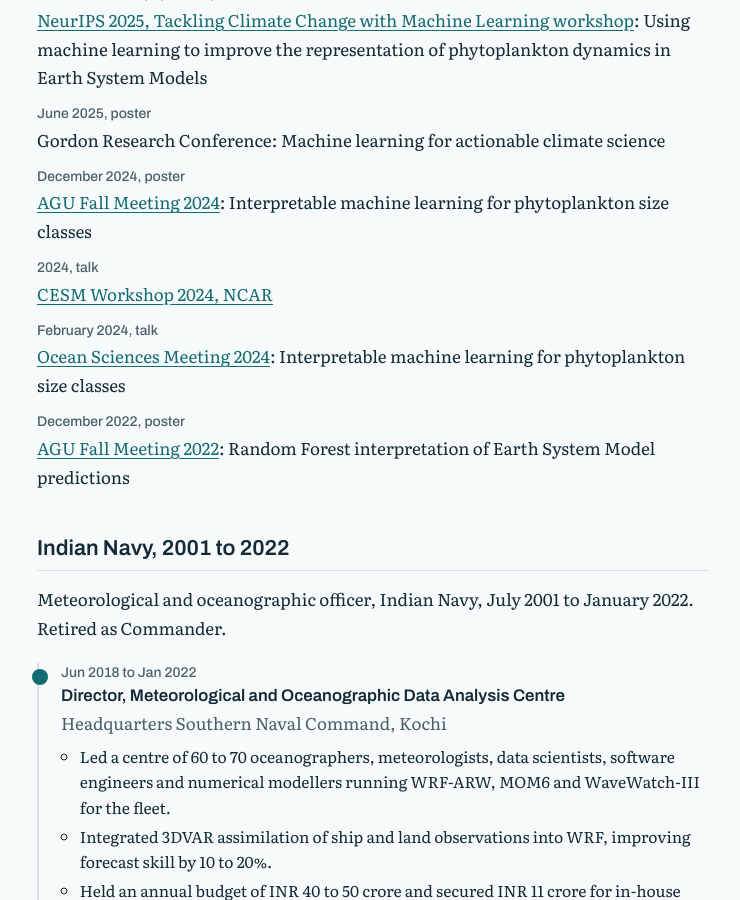
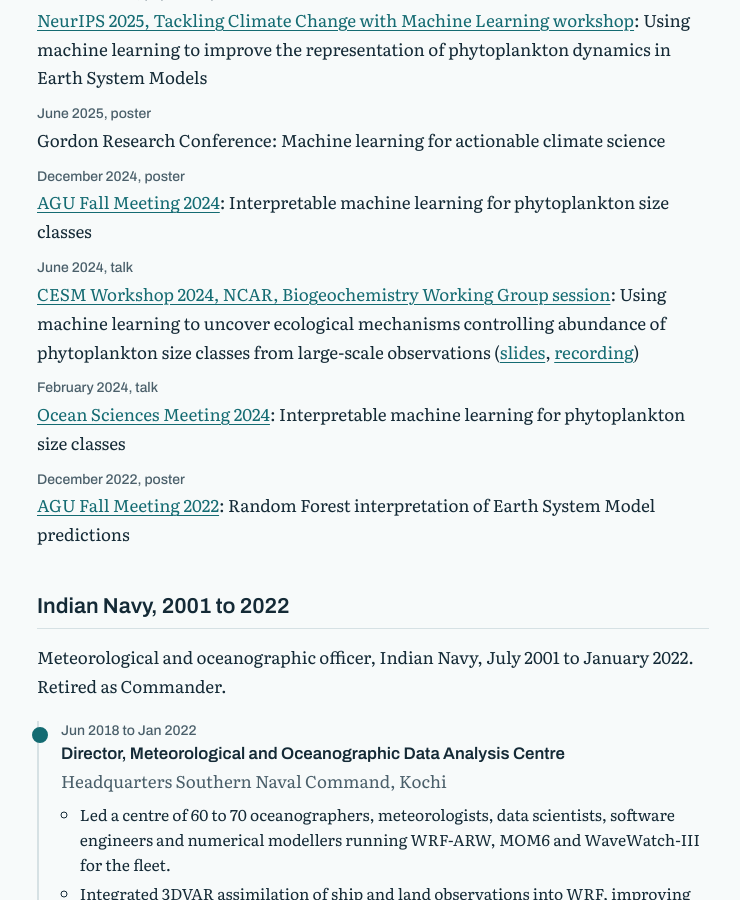
Before and after one commit to sandupal/sandupal.github.io, a Jekyll site: the page built from index.html, in a window 1280 px wide and 900 px high, scrolled down 4841 px. Shown: the whole window, without its empty margins (267-1007 px from the left). Built offline with Jekyll 4.4.1, drawn with Linux system fonts in a browser that asks for light colours; some of the changed text lies outside the part shown.

Commit message:
Link CESM Workshop 2024 talk slides and recording; credit NCAR photo
Co-Authored-By: Claude Opus 5.5 <noreply@anthropic.com>

```diff
--- a/_data/talks.yml
+++ b/_data/talks.yml
@@ -1,4 +1,4 @@
-# Talks and posters, newest first.
+# Talks and posters, newest first. Optional: slides, video (links shown after the entry).
 - when: December 2025
   event: NeurIPS 2025, Tackling Climate Change with Machine Learning workshop
   kind: Paper and poster
@@ -14,11 +14,13 @@
   kind: Poster
   title: Interpretable machine learning for phytoplankton size classes
   url: https://agu.confex.com/agu/agu24/meetingapp.cgi/Paper/1542829
-- when: 2024
-  event: CESM Workshop 2024, NCAR
+- when: June 2024
+  event: CESM Workshop 2024, NCAR, Biogeochemistry Working Group session
   kind: Talk
-  title: ""
+  title: Using machine learning to uncover ecological mechanisms controlling abundance of phytoplankton size classes from large-scale observations
   url: https://www.cesm.ucar.edu/events/351/agenda
+  slides: https://www.cesm.ucar.edu/sites/default/files/2024-06/2024cesmbgcwgdutta.pdf
+  video: https://www.youtube.com/watch?v=yGtdCBWz_3U
 - when: February 2024
   event: Ocean Sciences Meeting 2024
   kind: Talk
--- a/_data/updates.yml
+++ b/_data/updates.yml
@@ -4,7 +4,7 @@
 #   text:  one or two sentences
 #   url:   optional link ("" for none)
 #   when:  optional display text when the exact day is unknown, e.g. "2025"
-#   photo / photo_caption: optional image (path under /assets/img/) shown below the update
+#   photo / photo_caption / photo_credit: optional image (path under /assets/img/) shown below the update
 
 - date: 2026-07-17
   text: SoilSentinel (team DarwinsLabs) named a Pitch Event Runner-Up in the NASA Space to Soil Challenge.
@@ -20,6 +20,7 @@
   when: "July 2025"
   photo: /assets/img/cesm-tutorial-2025.jpg
   photo_caption: Participants of the Community Earth System Model (CESM) Tutorial, NCAR Mesa Lab, Boulder, 7 to 11 July 2025.
+  photo_credit: NSF NCAR
 
 - date: 2025-06-01
   text: Poster at the Gordon Research Conference on machine learning for actionable climate science.
--- a/index.html
+++ b/index.html
@@ -45,7 +45,7 @@ title: Sandupal Dutta
         <time datetime="{{ u.date | date: '%Y-%m-%d' }}">{% if u.when %}{{ u.when }}{% else %}{{ u.date | date: "%B %Y" }}{% endif %}</time>
         <div>
           <span>{% if u.url != "" %}<a href="{{ u.url }}">{{ u.text }}</a>{% else %}{{ u.text }}{% endif %}</span>
-          {% if u.photo %}<figure class="update-photo"><img src="{{ u.photo | relative_url }}" alt="{{ u.photo_caption }}" loading="lazy"><figcaption>{{ u.photo_caption }}</figcaption></figure>{% endif %}
+          {% if u.photo %}<figure class="update-photo"><img src="{{ u.photo | relative_url }}" alt="{{ u.photo_caption }}" loading="lazy"><figcaption>{{ u.photo_caption }}{% if u.photo_credit %} Photo: {{ u.photo_credit }}.{% endif %}</figcaption></figure>{% endif %}
         </div>
       </li>
       {% endfor %}
@@ -85,7 +85,7 @@ title: Sandupal Dutta
       {% for t in site.data.talks %}
       <li>
         <span class="meta">{{ t.when }}, {{ t.kind | downcase }}</span>
-        {% if t.url != "" %}<a href="{{ t.url }}">{{ t.event }}</a>{% else %}{{ t.event }}{% endif %}{% if t.title != "" %}: {{ t.title }}{% endif %}
+        {% if t.url != "" %}<a href="{{ t.url }}">{{ t.event }}</a>{% else %}{{ t.event }}{% endif %}{% if t.title != "" %}: {{ t.title }}{% endif %}{% if t.slides %} <span class="extra">(<a href="{{ t.slides }}">slides</a>{% if t.video %}, <a href="{{ t.video }}">recording</a>{% endif %})</span>{% elsif t.video %} <span class="extra">(<a href="{{ t.video }}">recording</a>)</span>{% endif %}
       </li>
       {% endfor %}
     </ul>
```
